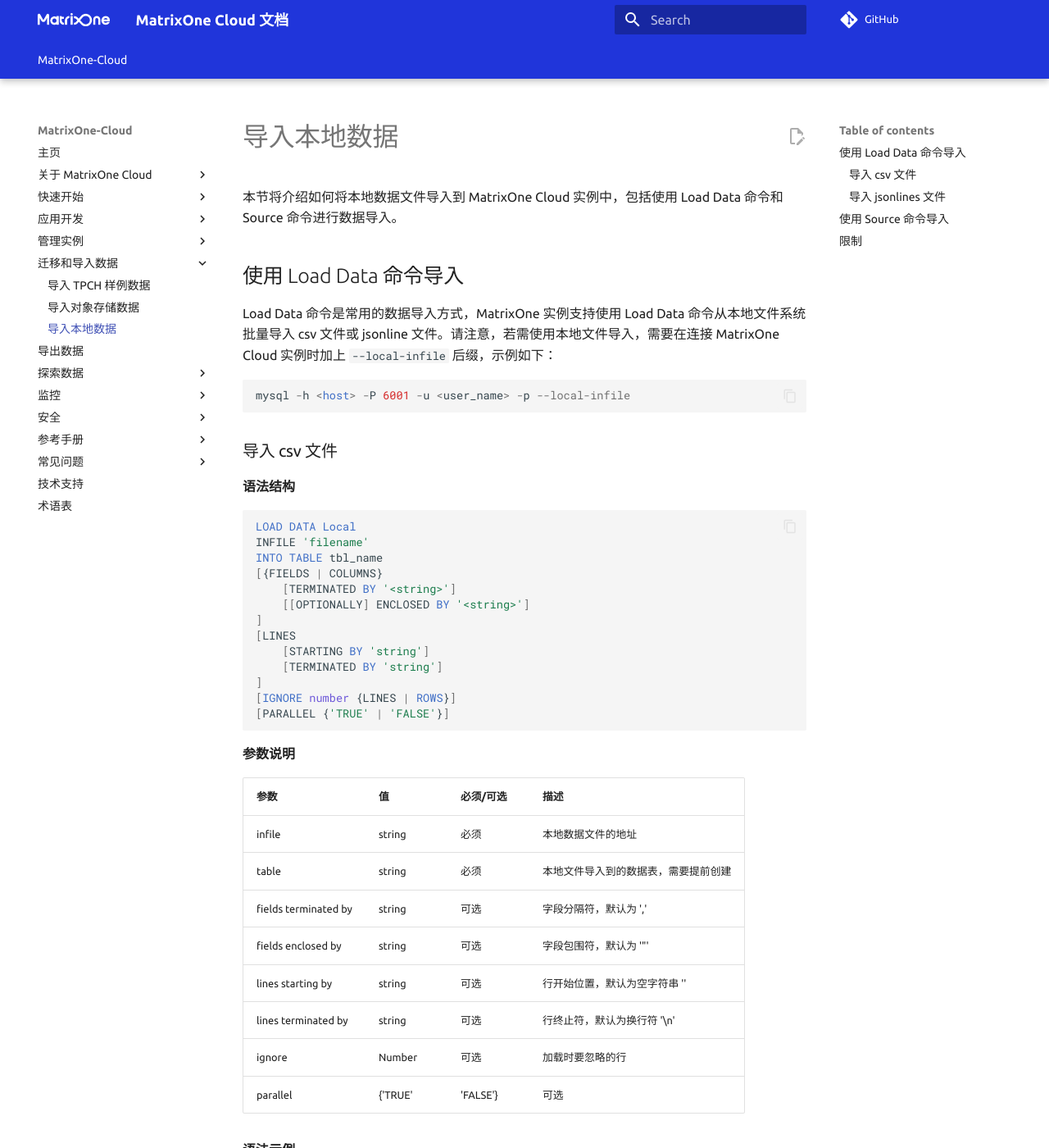
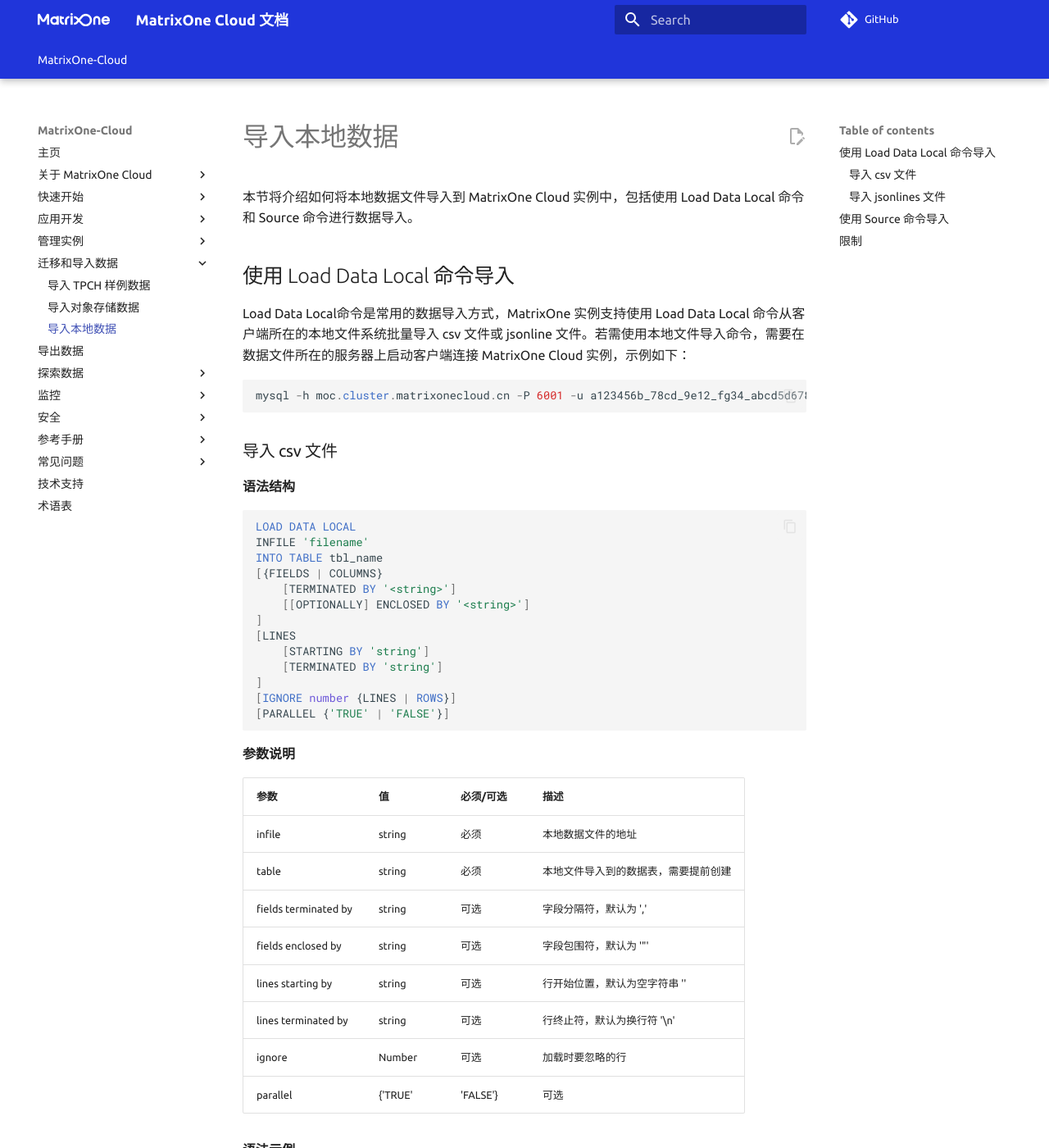
Before and after one commit to yangj1211/moc-docs, an MkDocs documentation site: the page built from docs/MatrixOne-Cloud/Migrate-Data/Load-Local-Data.md, in a window 1280 px wide and 1400 px high. Shown: the whole window at 82% size. Built offline with MkDocs 1.6.1 and Material for MkDocs 9.7.7, drawn with Linux system fonts in a browser that asks for light colours; comment, search, counter and statistics services are not loaded; the version menu is left out; some of the changed text lies outside the part shown.

Commit message:
Update Load-Local-Data.md
更新本地导入的命令和描述

Signed-off-by: 吴梦龙 <1849777679@qq.com>

````diff
--- a/docs/MatrixOne-Cloud/Migrate-Data/Load-Local-Data.md
+++ b/docs/MatrixOne-Cloud/Migrate-Data/Load-Local-Data.md
@@ -1,13 +1,13 @@
 # 导入本地数据
 
-本节将介绍如何将本地数据文件导入到 MatrixOne Cloud 实例中，包括使用 Load Data 命令和 Source 命令进行数据导入。
+本节将介绍如何将本地数据文件导入到 MatrixOne Cloud 实例中，包括使用 Load Data Local 命令和 Source 命令进行数据导入。
 
-## 使用 Load Data 命令导入
+## 使用 Load Data Local 命令导入
 
-Load Data 命令是常用的数据导入方式，MatrixOne 实例支持使用 Load Data 命令从本地文件系统批量导入 csv 文件或 jsonline 文件。请注意，若需使用本地文件导入，需要在连接 MatrixOne Cloud 实例时加上 `--local-infile` 后缀，示例如下：
+Load Data Local命令是常用的数据导入方式，MatrixOne 实例支持使用 Load Data Local 命令从客户端所在的本地文件系统批量导入 csv 文件或 jsonline 文件。若需使用本地文件导入命令，需要在数据文件所在的服务器上启动客户端连接 MatrixOne Cloud 实例，示例如下：
 
 ```sql
-mysql -h <host> -P 6001 -u <user_name> -p --local-infile
+mysql -h moc.cluster.matrixonecloud.cn -P 6001 -u a123456b_78cd_9e12_fg34_abcd5d6789ef:admin:accountadmin  -p
 ```
 
 ### 导入 csv 文件
@@ -15,7 +15,7 @@
 **语法结构**
 
 ```sql
-LOAD DATA Local
+LOAD DATA LOCAL
 INFILE 'filename'
 INTO TABLE tbl_name
 [{FIELDS | COLUMNS}
@@ -47,7 +47,7 @@
 
 ```sql
 -- 将本地目录下的 lineorder_flat.tbl 数据集加载到 MatrixOne Cloud 实例中的数据表 lineorder_flat
-LOAD DATA Local INFILE '/ssb-dbgen-path/lineorder_flat.tbl ' INTO TABLE lineorder_flat;
+LOAD DATA LOCAL INFILE '/ssb-dbgen-path/lineorder_flat.tbl ' INTO TABLE lineorder_flat;
 ```
 
 **限制**
@@ -105,7 +105,7 @@
 **语法结构**
 
 ```sql
-LOAD DATA Local
+LOAD DATA LOCAL
 INFILE {"filepath"='<string>', "format"='jsonline', 'jsondata'='<string>', "compression"='<string>'}
 INTO TABLE tbl_name
 [IGNORE number {LINES | ROWS}]
@@ -129,7 +129,7 @@
 -- 将 /mo_data/ 目录路径下的 data.jl.gz gzip 压缩数据文件导入到 MatrixOne Cloud 实例中的数据表 db1.a，并从第二行开始导入。
 
 
-LOAD DATA Local INFILE {'filepath'='/mo_data/data.jl.gz', 'compression'='gzip','format'='jsonline','jsondata'='array'} into table db1.a ignore 1 lines;
+LOAD DATA LOCAL INFILE {'filepath'='/mo_data/data.jl.gz', 'compression'='gzip','format'='jsonline','jsondata'='array'} into table db1.a ignore 1 lines;
 ```
 
 ## 使用 Source 命令导入
````
Also changed, not shown: other parts of docs/MatrixOne-Cloud/Migrate-Data/Load-Local-Data.md (+3 -3 lines).
